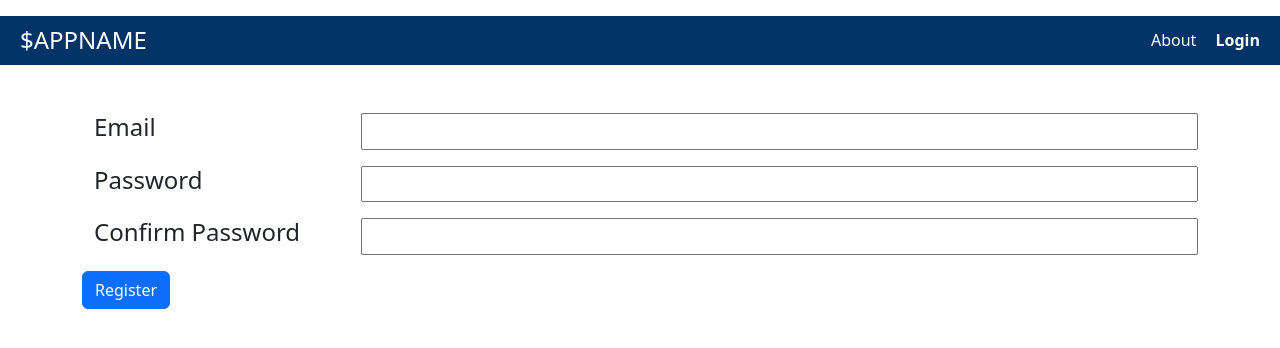
After one commit to afrozetk/To-do-App, a Django app: template todo_app/templates/register.html in a window 1280 px wide. The commit adds this page. Shown: the top 348 px of the page. Run offline with Django 5.2, Linux system fonts and the light colour scheme; the template is opened without the code that fills it, so the values that code supplies are empty; parts of the project's set-up code (start-up, migrations or seed data) failed here and were passed over.

```diff
--- a/todo_app/templates/base.html
+++ b/todo_app/templates/base.html
@@ -26,8 +26,8 @@
             <div class="header-container">
                 <h1 class="app-name">$APPNAME</h1>
                 <nav class="nav-links">
-                    <a href="/about/">About</a>
-                    <a href="/login/" class="login-button">Login</a>
+                    <a href="/about">About</a>
+                    <a href="/login" class="login-button">Login</a>
                 </nav>
             </div>
         </header>
--- /dev/null
+++ b/todo_app/templates/register.html
@@ -0,0 +1,29 @@
+{% extends "base.html" %}
+{% load static %}
+{% block content %}
+<form action="/register" method="POST">
+    {% csrf_token %}
+    <div class="container mt-5">
+
+        <div class="row mb-3">
+            <h4 class="col-3">Email</h4>
+            <input type="text" class="col-9" name="email" required>
+        </div>
+
+        <div class="row mb-3">
+            <h4 class="col-3">Password</h4>
+            <input type="password" class="col-9" name="password" required>
+        </div>
+
+        <div class="row mb-3">
+            <h4 class="col-3">Confirm Password</h4>
+            <input type="password" class="col-9" name="passwordconfirm" required>
+        </div>
+
+    </div>
+
+    <div class="col">
+        <button type="submit" class="btn btn-primary">Register</button>
+    </div>
+</form>
+{% endblock %}
--- a/todo_app/views.py
+++ b/todo_app/views.py
@@ -37,4 +37,4 @@ def todo_edit(request, id):
             return redirect('todo_list')
     else:
         form = CreateForm(instance=todo)
-        return render(request, "edit.html", {'form': form, 'todo': todo})
+    return render(request, "edit.html", {'form': form, 'todo': todo})
--- a/todo_project/settings.py
+++ b/todo_project/settings.py
@@ -27,6 +27,7 @@ SECRET_KEY = os.environ.get("DJANGO_KEY", default="django-insecure-q(4l_coc&%3w!
 DEBUG = bool(os.environ.get("DEBUG", default=True))
 
 ALLOWED_HOSTS = ['*'] #editted
+
 
 
 # Application definition
```
Also changed, not shown: todo_app/templates/createteams.html (added, +28 -0 lines).
